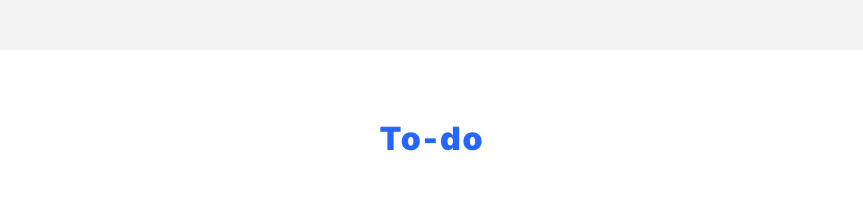
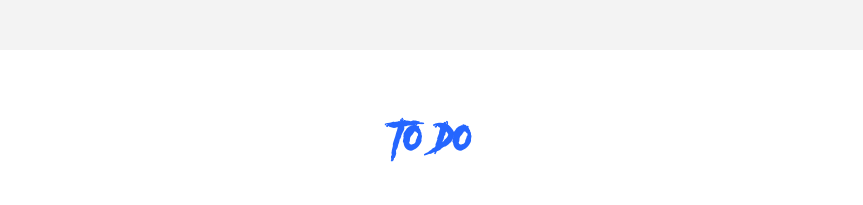
Before and after one commit to roman0vevgeny/to-do-js, a website built with Vite: page to-do/index.html in a window 1280 px wide. Shown: the top 205 px of the page, without its empty margins (208-1071 px from the left). Built offline with nearby package versions, Linux system fonts and the light colour scheme.

Commit message:
Добавил шрифт 'Another Danger' для заголовка

```diff
--- a/to-do/style.css
+++ b/to-do/style.css
@@ -80,6 +80,13 @@
   font-style: oblique -10deg 40deg;
 }
 
+@font-face {
+  font-family: 'Another Danger';
+  src: url("./assets/Another\ Danger\ -\ Demo.otf") format("woff2");
+  /* font-weight: 100 900;
+  font-style: oblique -10deg 40deg; */
+}
+
 * {
   font-family: Inter, sans-serif;
   line-height: 1.5;
@@ -144,7 +151,7 @@ body::-webkit-scrollbar-thumb {
 }
 
 h1 {
-  font-family: "Another Danger - Demo", Inter, sans-serif;
+  font-family: "Another Danger", Inter, sans-serif;
   letter-spacing: 2px;
   margin: 0 0 40px 0;
   font-size: 32px;
```
Also changed, not shown: to-do/assets/Another Danger - Demo.otf (added).
